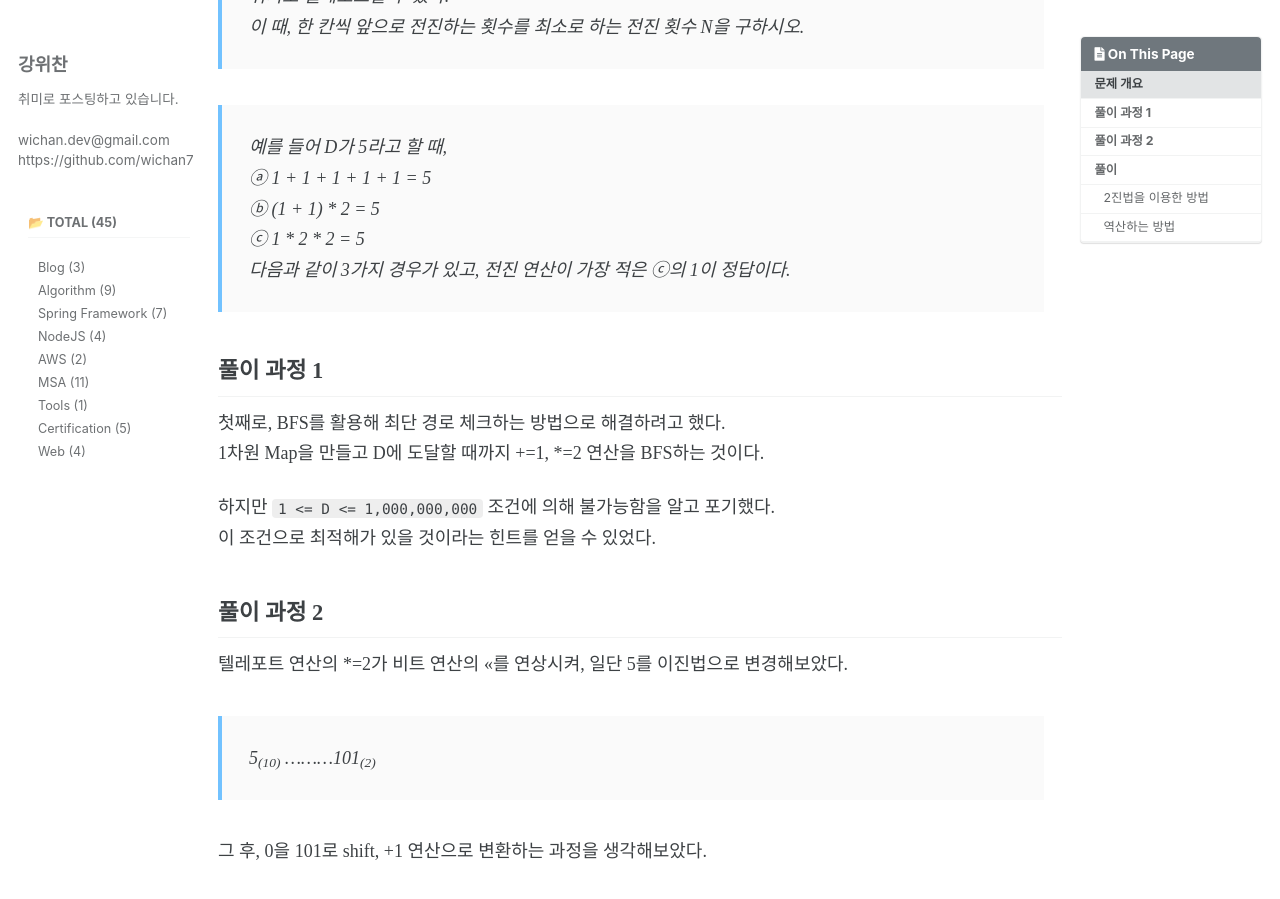
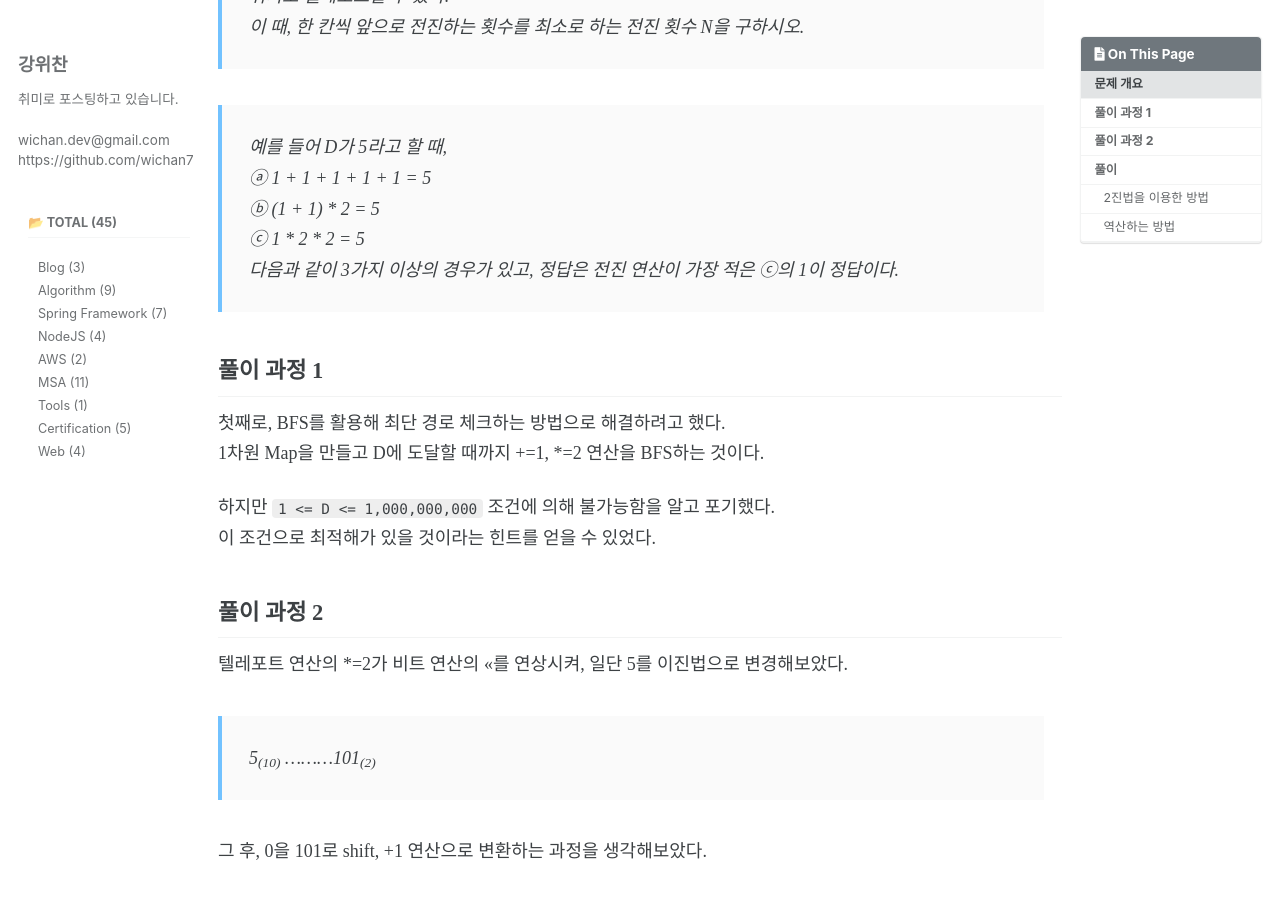
Before and after one commit to wichan7/wichan7.github.io, a Jekyll site: the page built from _posts/2023-09-12-programmers-12980.md, in a window 1280 px wide and 900 px high, scrolled down 426 px. Built offline with Jekyll 4.4.1, drawn with Linux system fonts in a browser that asks for light colours; cached includes are drawn as plain includes; some web fonts are replaced; comment, search, counter and statistics services are not loaded.

Commit message:
Update: 틀린 내용 수정

```diff
--- a/_posts/2023-09-12-programmers-12980.md
+++ b/_posts/2023-09-12-programmers-12980.md
@@ -17,7 +17,7 @@ toc: true
 ⓐ 1 + 1 + 1 + 1 + 1 = 5
 ⓑ (1 + 1) * 2 = 5
 ⓒ 1 * 2 * 2 = 5
-다음과 같이 3가지 경우가 있고, 전진 연산이 가장 적은 ⓒ의 1이 정답이다.
+다음과 같이 3가지 이상의 경우가 있고, 정답은 전진 연산이 가장 적은 ⓒ의 1이 정답이다.
 
 ## 풀이 과정 1
 첫째로, BFS를 활용해 최단 경로 체크하는 방법으로 해결하려고 했다.
```
